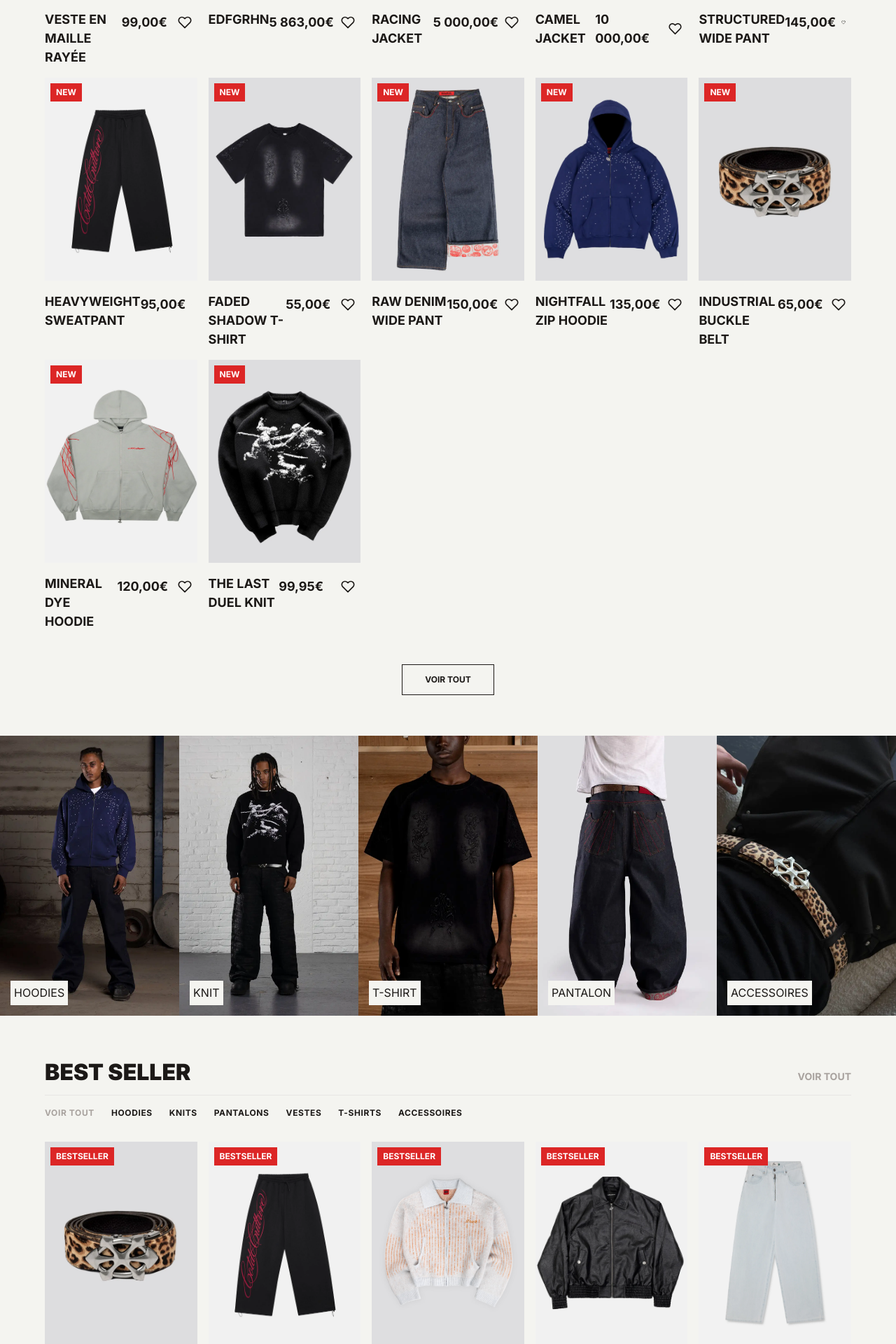
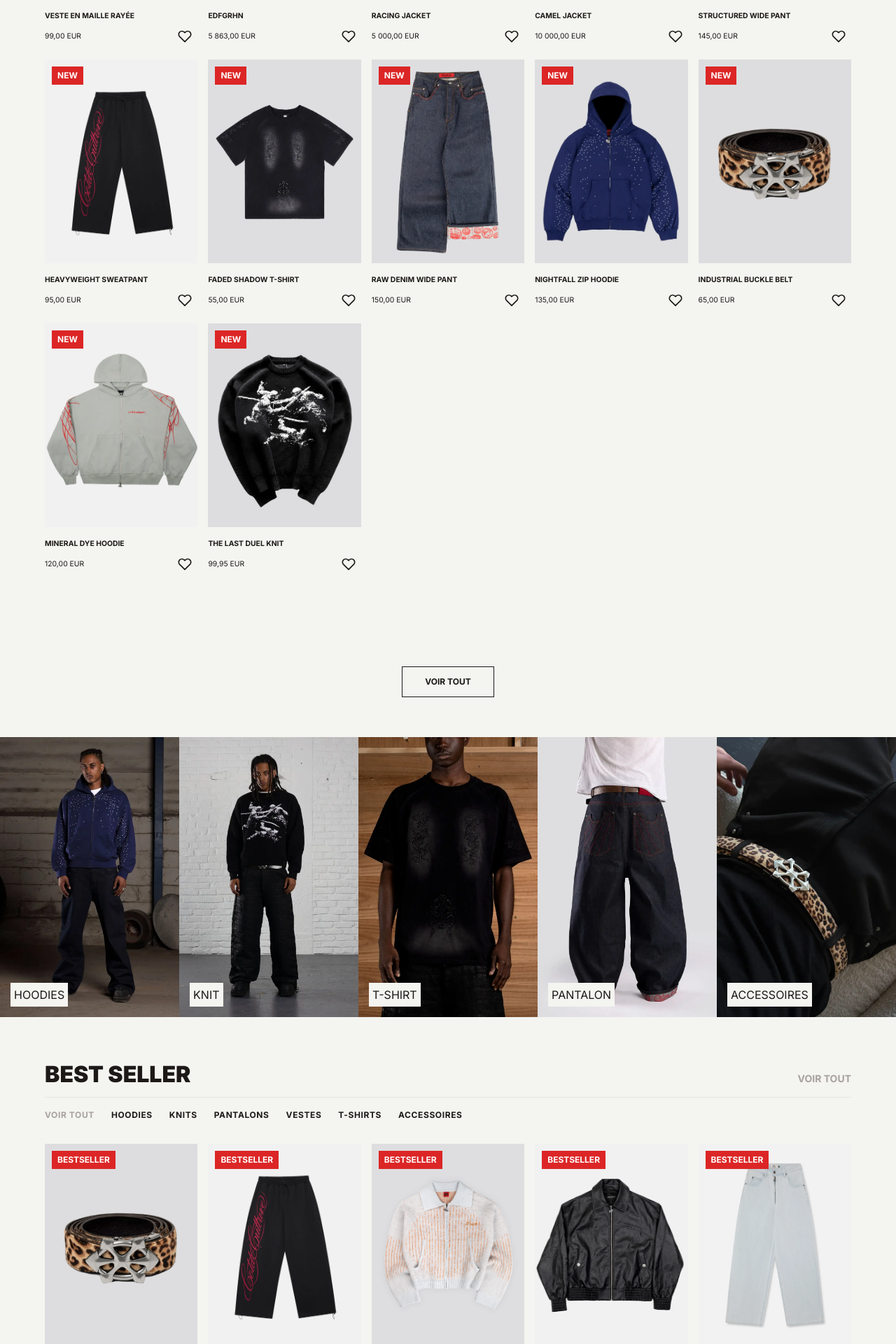
Before and after one commit to samuelblry/Residue_, a PHP site: page /index.php in a window 1280 px wide. Shown: the part 1273-3193 px from the top of the page at 70% size. Run offline with PHP 8.4, Linux system fonts and the light colour scheme; data comes from the database, SQL or seed files in the repository.

Commit message:
amelioration design index

```diff
--- a/index.php
+++ b/index.php
@@ -133,27 +133,22 @@ include 'includes/header.php';
             <?php endif; ?>
         </div>
 
-        <div class="productsGrid">
+        <div class="catalogGrid">
             <?php if (!empty($articlesNew)): ?>
                 <?php foreach ($articlesNew as $article): ?>
-                    <div class="productCard">
-                        <div class="cardImage">
-                            <a href="<?= BASE_URL ?>shop/pageArticle.php?id=<?php echo $article['id']; ?>">
-                                <span class="tagRed">New</span>
-                                <img src="<?= BASE_URL ?><?php echo htmlspecialchars($article['image_url'] ?? 'img/default.jpg'); ?>"
-                                    class="imgFront" alt="<?php echo htmlspecialchars($article['name']); ?>">
-                                <?php if (!empty($article['hover_image_url'])): ?>
-                                    <img src="<?= BASE_URL ?><?php echo htmlspecialchars($article['hover_image_url']); ?>" class="imgBack"
-                                        alt="<?php echo htmlspecialchars($article['name']); ?> porté">
-                                <?php endif; ?>
-                            </a>
+                    <a href="<?= BASE_URL ?>shop/pageArticle.php?id=<?php echo $article['id']; ?>" class="catalogCard">
+                        <div class="catalogImgWrapper" style="position: relative;">
+                            <span class="tagRed" style="position: absolute; top: 10px; left: 10px; z-index: 10;">New</span>
+                            <?php if(!empty($article['image_url'])): ?>
+                                <img src="<?= BASE_URL . htmlspecialchars($article['image_url']) ?>" alt="<?php echo htmlspecialchars($article['name']); ?>">
+                            <?php else: ?>
+                                <div class="catalogPlaceholder"></div>
+                            <?php endif; ?>
                         </div>
-                        <div class="cardInfo">
-                            <div>
-                                <h3 class="articleName"><?php echo htmlspecialchars($article['name']); ?></h3>
-                            </div>
+                        <div class="catalogInfo">
+                            <h3 class="catalogName"><?php echo htmlspecialchars($article['name']); ?></h3>
                             <div style="display: flex; justify-content: space-between; align-items: center; width: 100%;">
-                                <span class="articlePrice"><?php echo number_format($article['price'], 2, ',', ' '); ?>€</span>
+                                <span class="catalogPrice"><?php echo number_format($article['price'], 2, ',', ' '); ?> EUR</span>
                                 <?php $isFav = in_array($article['id'], $userFavorites); ?>
                                 <button type="button" class="favoriteBtn" data-id="<?php echo $article['id']; ?>" onclick="toggleFavorite(event, <?php echo $article['id']; ?>)">
                                     <?php if ($isFav): ?>
@@ -164,7 +159,7 @@ include 'includes/header.php';
                                 </button>
                             </div>
                         </div>
-                    </div>
+                    </a>
                 <?php endforeach; ?>
             <?php else: ?>
                 <p>Aucune nouveauté cette semaine.</p>
@@ -232,27 +227,22 @@ include 'includes/header.php';
             </div>
         </div>
 
-        <div class="productsGrid">
+        <div class="catalogGrid">
             <?php if (!empty($articlesBestsellers)): ?>
                 <?php foreach ($articlesBestsellers as $article): ?>
-                    <div class="productCard">
-                        <div class="cardImage">
-                            <span class="tagRed">Bestseller</span>
-                            <a href="<?= BASE_URL ?>shop/pageArticle.php?id=<?php echo $article['id']; ?>">
-                                <img src="<?= BASE_URL ?><?php echo htmlspecialchars($article['image_url'] ?? 'img/default.jpg'); ?>"
-                                    class="imgFront" alt="<?php echo htmlspecialchars($article['name']); ?>">
-                                <?php if (!empty($article['hover_image_url'])): ?>
-                                    <img src="<?= BASE_URL ?><?php echo htmlspecialchars($article['hover_image_url']); ?>" class="imgBack"
-                                        alt="<?php echo htmlspecialchars($article['name']); ?> porté">
-                                <?php endif; ?>
-                            </a>
+                    <a href="<?= BASE_URL ?>shop/pageArticle.php?id=<?php echo $article['id']; ?>" class="catalogCard">
+                        <div class="catalogImgWrapper" style="position: relative;">
+                            <span class="tagRed" style="position: absolute; top: 10px; left: 10px; z-index: 10;">Bestseller</span>
+                            <?php if(!empty($article['image_url'])): ?>
+                                <img src="<?= BASE_URL . htmlspecialchars($article['image_url']) ?>" alt="<?php echo htmlspecialchars($article['name']); ?>">
+                            <?php else: ?>
+                                <div class="catalogPlaceholder"></div>
+                            <?php endif; ?>
                         </div>
-                        <div class="cardInfo">
-                            <div>
-                                <h3 class="articleName"><?php echo htmlspecialchars($article['name']); ?></h3>
-                            </div>
+                        <div class="catalogInfo">
+                            <h3 class="catalogName"><?php echo htmlspecialchars($article['name']); ?></h3>
                             <div style="display: flex; justify-content: space-between; align-items: center; width: 100%;">
-                                <span class="articlePrice"><?php echo number_format($article['price'], 2, ',', ' '); ?>€</span>
+                                <span class="catalogPrice"><?php echo number_format($article['price'], 2, ',', ' '); ?> EUR</span>
                                 <?php $isFav = in_array($article['id'], $userFavorites); ?>
                                 <button type="button" class="favoriteBtn" data-id="<?php echo $article['id']; ?>" onclick="toggleFavorite(event, <?php echo $article['id']; ?>)">
                                     <?php if ($isFav): ?>
@@ -263,7 +253,7 @@ include 'includes/header.php';
                                 </button>
                             </div>
                         </div>
-                    </div>
+                    </a>
                 <?php endforeach; ?>
             <?php else: ?>
                 <p>Encore aucune vente à afficher.</p>
```
